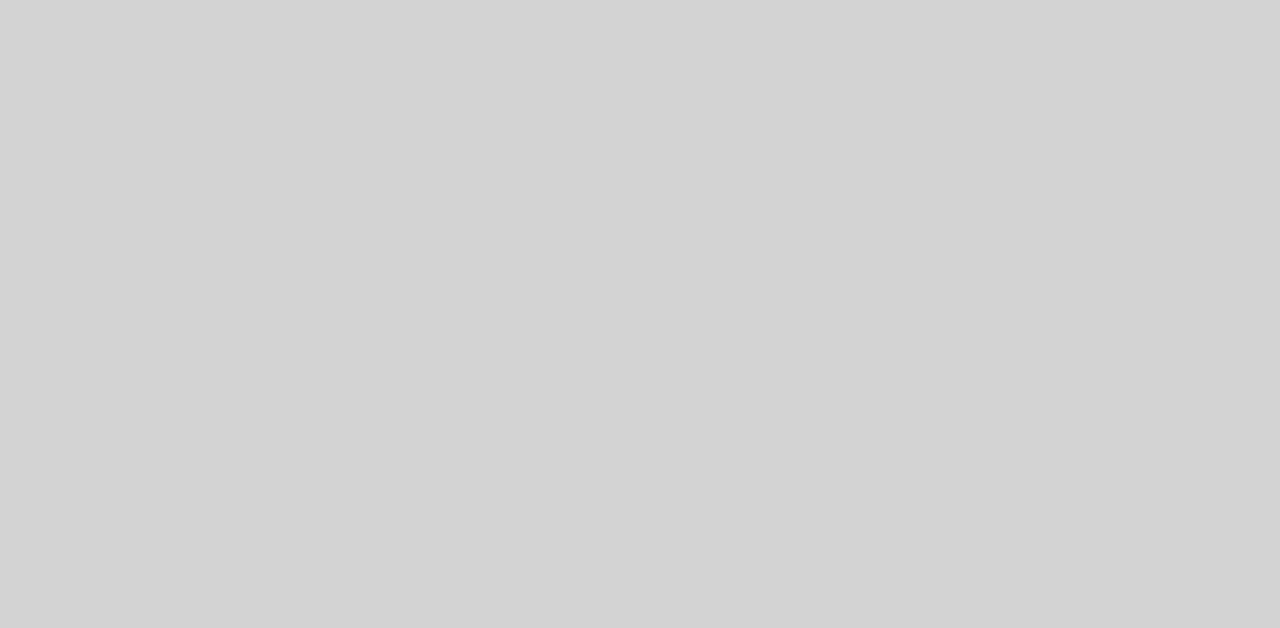
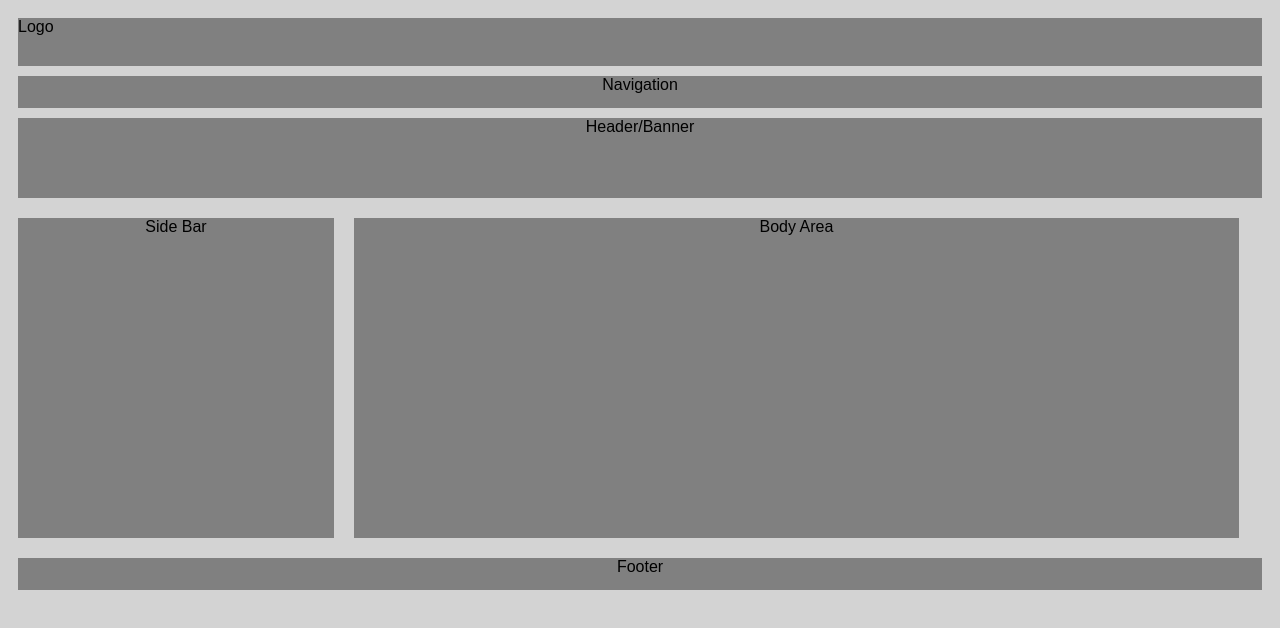
Before and after one commit to GDES-Web/battle-readiness-MoMetzger, a plain HTML site: page index.html in a window 1280 px wide. Drawn offline with Linux system fonts and the light colour scheme.

Commit message:
branch 1 semantic tags and css

```diff
--- a/base.css
+++ b/base.css
@@ -3,4 +3,38 @@
 }
 body{
     max-width: 1280px;
+    display: flex;
+    flex-direction: column;
 }
+.logo, nav, .banner, .side, .text, footer{
+    background-color: gray;
+    font-family: Arial, Helvetica, sans-serif;
+    margin: 10px;
+}
+.logo{
+    height: 3em;
+}
+nav{
+    height: 2em;
+    text-align: center;
+}
+.banner{
+    height: 5em;
+    text-align: center;
+}
+.side{
+    width: 25%;
+    height: 20em;
+}
+.text{
+    width: 70%;
+    height: 20em;
+}
+.main{
+    display:flex;
+    text-align: center;
+}
+footer{
+    height: 2em;
+    text-align: center;
+}
--- a/index.html
+++ b/index.html
@@ -8,14 +8,27 @@
     <title>Battle Readiness</title>
 </head>
 <body>
-    <nav>
-
-    </nav>
     <header>
-
+        <div class="logo">
+            Logo
+        </div>
+        <nav>
+            Navigation
+        </nav>
+        <article class="banner">
+            Header/Banner
+        </article>
     </header>
+    <section class="main">
+        <aside class="side">
+            Side Bar
+        </aside>
+        <article class="text">
+            Body Area
+        </article>
+    </section>
     <footer>
-
+        Footer
     </footer>
 
 </body>
```
